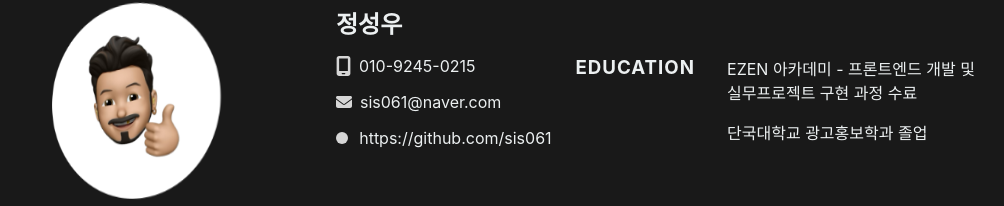
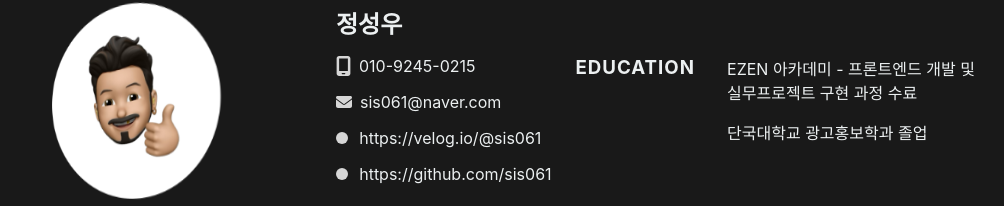
Before and after one commit to sis061/portfolio202402, a React (Create React App) app: page / in a window 1280 px wide. Shown: the part 2567-2773 px from the top of the page, without its empty margins (133-1137 px from the left). Built offline with nearby package versions, Linux system fonts and the light colour scheme; a web font is replaced by a local one.

Commit message:
resume fixed and blog added

```diff
--- a/src/components/Main.js
+++ b/src/components/Main.js
@@ -158,7 +158,7 @@
             </li>
             <li className="Resume" onClick={() => {}}>
               <a
-                href="https://drive.google.com/file/d/180WAC-x-1eqMyMbK_L2wjtRYyqBQ81UP/view?usp=sharing"
+                href="https://drive.google.com/file/d/1XCu6oRjgErpAFtYp5gjP40ONMdt7WHyX/view?usp=sharing"
                 target="_blank"
                 rel="noopener noreferrer"
                 style={{textDecoration:"none"}}
@@ -304,7 +304,7 @@
                         sis061@naver.com
                       </p>
                     </a>
-                    {/* <a
+                    <a
                       className="circle-logo"
                       target="_blank"
                       rel="noopener noreferrer"
@@ -315,8 +315,8 @@
                         size="xs"
                         style={{ color: "d6d6d6", marginRight: "0.5rem" }}
                       />
-                      <p>https://velog.io/@sis061/</p>
-                    </a> */}
+                      <p>https://velog.io/@sis061</p>
+                    </a>
                     <a
                       className="circle-logo"
                       target="_blank"
```
